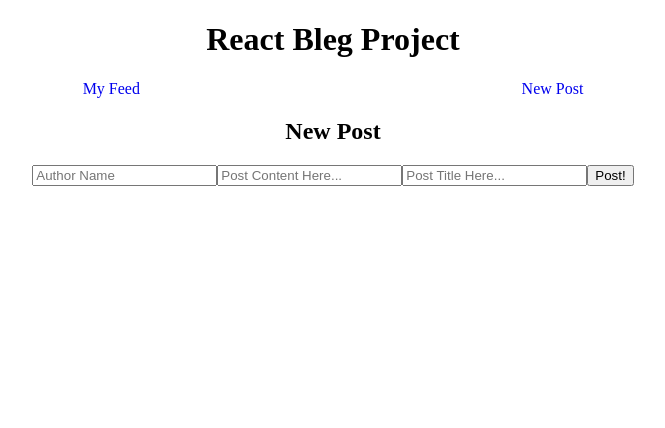
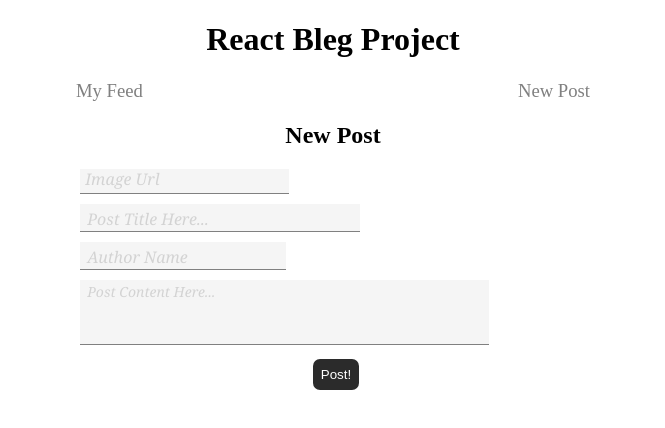
Before and after one commit to iscrakdev/React-Blog, a React (Create React App) app: page /draft in a window 1280 px wide. Shown: the top 428 px of the page, without its empty margins (307-972 px from the left). Built offline with nearby package versions, Linux system fonts and the light colour scheme.

Commit message:
added styling for new Post page and working on allowing an added image

```diff
--- a/src/App.css
+++ b/src/App.css
@@ -89,11 +89,16 @@ span:hover{
   display:flex;
   justify-content: space-evenly;
   margin-bottom: 15px;
+  font-size: 14pt;
 }
 .nav-obj{
   text-decoration: none;
+  color: grey;
+}
+.nav-obj:hover{
+  color: blue;
+}
 
-}
 
 /* like / dislike */
 .like-dislike-bar{
@@ -204,3 +209,96 @@ span:hover{
   transition: ease-in-out 0.125s;
   cursor: pointer;
 }
+
+/* New Posts */
+.Draft{
+  text-align: left;
+  width: 40%;
+  margin-left: 30%;
+}
+.Draft h2{
+  text-align: center;
+}
+.Draft .img-upload{
+  display: inline;
+}
+.Draft .author-img{
+  border: none;
+  border-bottom: 1px solid grey;
+  background-color: whitesmoke;
+  margin-bottom: 10px;
+  font-size: 10pt;
+  height: 22px;
+  padding-left: 5px;
+  width: 40%;
+  color: grey;
+}
+.Draft .author-img::placeholder{
+  color: lightgrey;
+  font-style: italic;
+  font-family: Cambria, Cochin, Georgia, Times, 'Times New Roman', serif;
+  font-size: 12pt;
+}
+
+.Draft .author-input{
+  font-family:Cambria, Cochin, Georgia, Times, 'Times New Roman', serif;
+  color: grey;
+  font-style: italic;
+  font-size: 14pt;
+  border: none;
+  border-bottom: 1px solid grey;
+  background-color: whitesmoke;
+  margin-bottom: 10px;
+  width: 40%;
+}
+.Draft .author-input::placeholder{
+  padding-left: 5px;
+  color: lightgrey;
+  font-size: 12pt;
+}
+.Draft .title-input{
+  font-family:Cambria, Cochin, Georgia, Times, 'Times New Roman', serif;
+  font-size: 14pt;
+  color: black;
+  border: none;
+  border-bottom: 1px solid grey;
+  background-color: whitesmoke;
+  margin-bottom: 10px;
+}
+.Draft .title-input::placeholder{
+  padding-left: 5px;
+  font-style: italic;
+  font-size: 12pt;
+  font-family:Cambria, Cochin, Georgia, Times, 'Times New Roman', serif;
+  color: lightgrey;
+}
+.Draft .content-input{
+  width: 80%;
+  height: 60px;
+  resize: none;
+  font-family:'Segoe UI', Tahoma, Geneva, Verdana, sans-serif;
+  font-size: 10.5pt;
+  border: none;
+  border-bottom: 1px solid grey;
+  background-color: whitesmoke;
+  margin-bottom: 10px;
+}
+.Draft .content-input::placeholder{
+  padding-left: 5px;
+  font-family:Cambria, Cochin, Georgia, Times, 'Times New Roman', serif;
+  font-style: italic;
+  color: lightgrey;
+}
+.post-button{
+  margin: 0px 0px 0px 46%;
+  background-color:rgb(43, 43, 43);
+  border: none;
+  color: white;
+  padding: 8px;
+  border-radius: 7px;
+}
+.post-button:hover{
+  background-color: teal;
+  transition: ease-in-out 0.25s;
+  cursor: pointer;
+}
--- a/src/Draft.jsx
+++ b/src/Draft.jsx
@@ -1,9 +1,10 @@
 import { useState } from "react";
 
 const Draft = () => {
+  const [img_url, setImgUrl] = useState("");
+  const [title, setTitle] = useState("");
   const [author, setAuthor] = useState("");
   const [content, setContent] = useState("");
-  const [title, setTitle] = useState("");
 
   const createPost = (data) => {
     fetch("https://sf-collective-api.herokuapp.com/posts", {
@@ -22,33 +23,60 @@ const Draft = () => {
       <h2>New Post</h2>
       <form>
         <input
+          className="author-img"
+          name="author-img"
+          type="text"
+          onChange={(e) => setImgUrl(e.target.value)}
+          placeholder="Image Url"
+        ></input>
+        <br />
+        <input
+          className="title-input"
+          name="title-input"
+          type="text"
+          onChange={(e) => setTitle(e.target.value)}
+          placeholder="Post Title Here..."
+        ></input>
+        <br />
+        <input
+          className="author-input"
           name="author-input"
           type="text"
           onChange={(e) => setAuthor(e.target.value)}
           placeholder="Author Name"
         ></input>
-        <input
+        <br />
+        <textarea
+          className="content-input"
           name="content-input"
           type="textarea"
           onChange={(e) => setContent(e.target.value)}
           placeholder="Post Content Here..."
-        ></input>
-        <input
-          name="title-input"
-          type="text"
-          onChange={(e) => setTitle(e.target.value)}
-          placeholder="Post Title Here..."
-        ></input>
+        ></textarea>
+        <br />
         <button
+          className="post-button"
           type="submit"
           onClick={(e) => {
             e.preventDefault();
-            const data = {
-              author,
-              content,
-              title,
-            };
-            createPost(data);
+            const post = {};
+            if (content === "") {
+              window.alert("please provide some content for your post");
+              return null;
+            }
+            if (title === "") {
+              window.alert("please provide a title for your post");
+              return null;
+            }
+            if (img_url !== "") {
+              post.img_url = img_url;
+            }
+            if (author === "") {
+              post.author = "anonymous";
+            } else {
+              post.author = author;
+            }
+            createPost(post);
           }}
         >
           Post!
```
